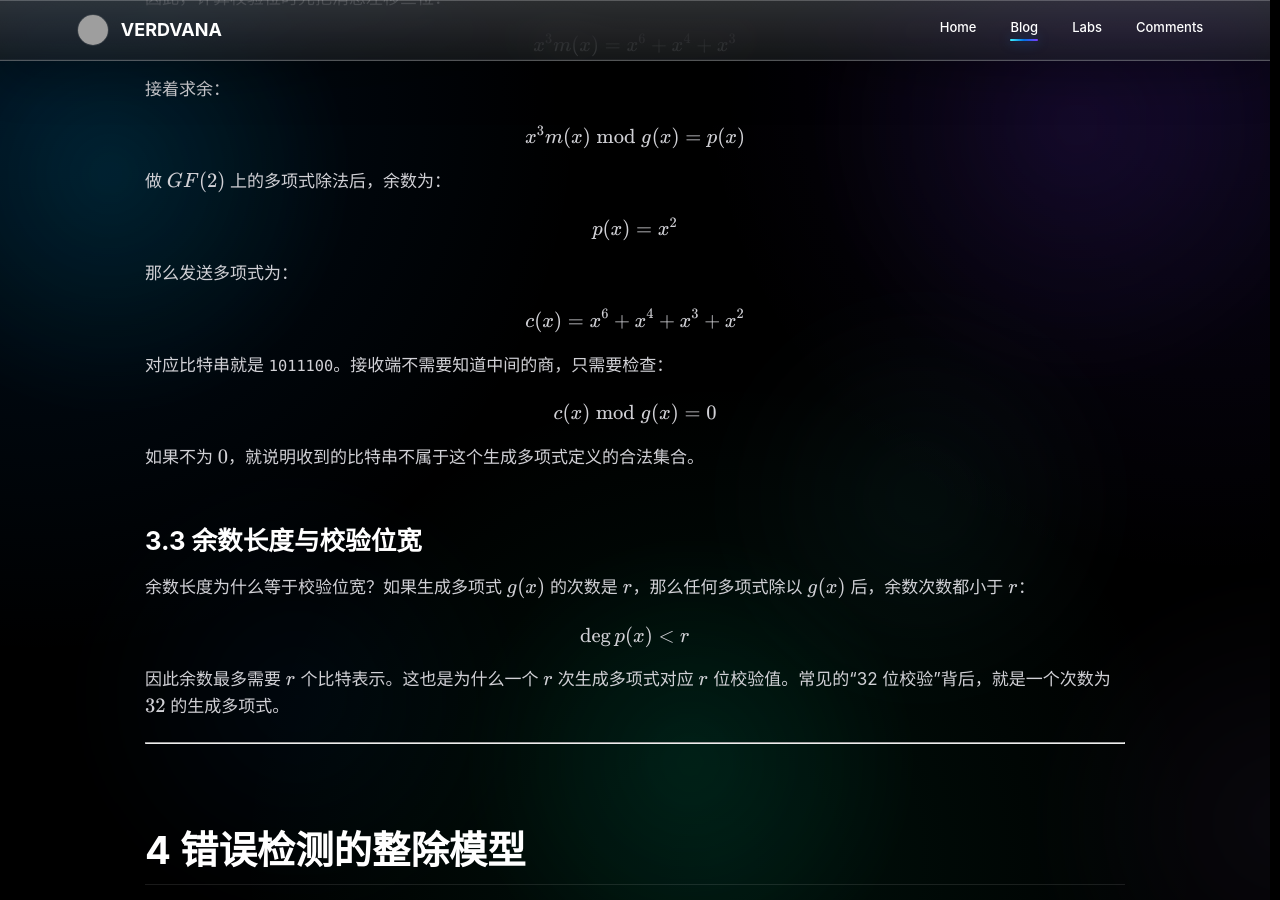
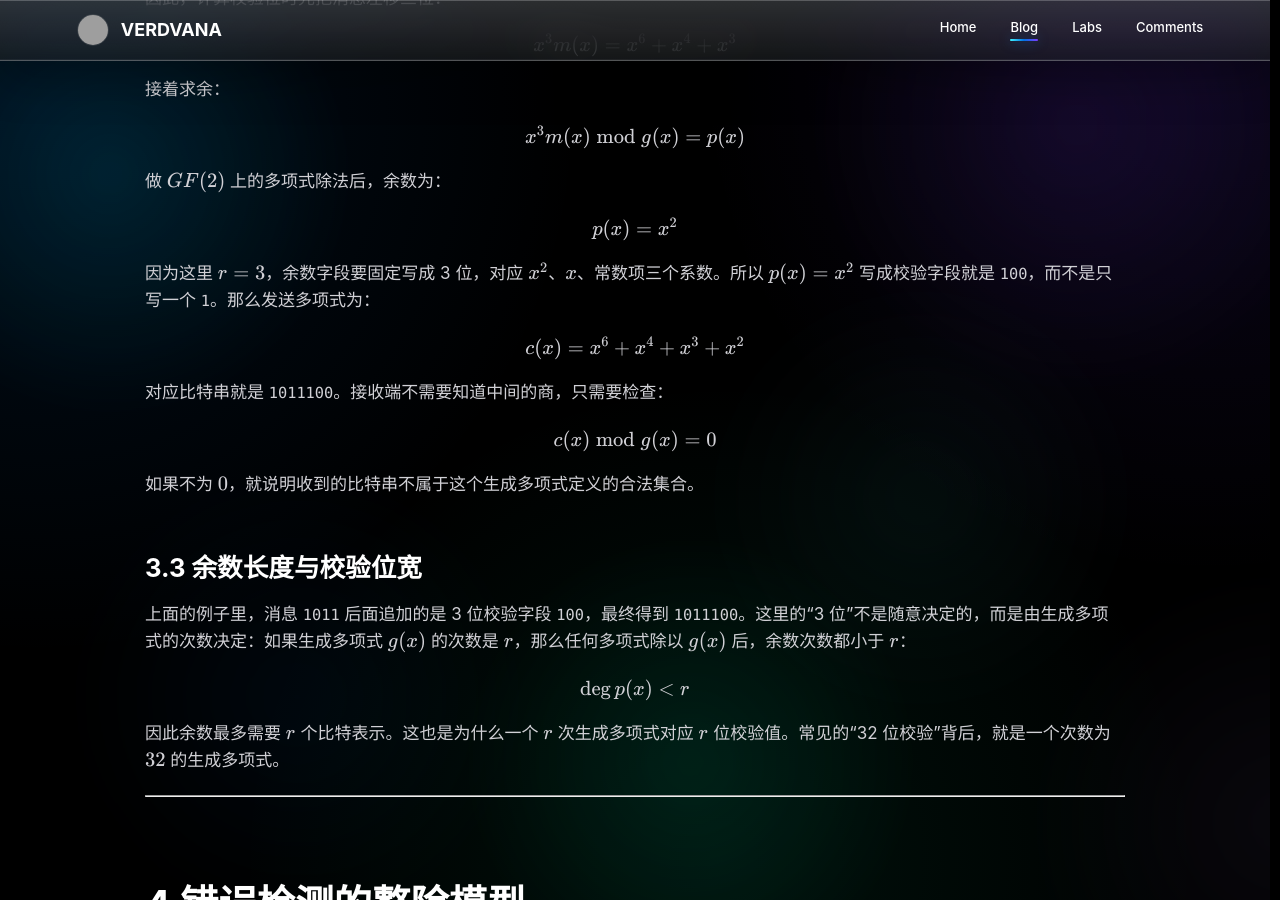
Before and after one commit to Verdvana/Verdvana.github.io, a Jekyll site: the page built from _posts/2026-06-12-finite-field-generator-polynomial.md, in a window 1280 px wide and 900 px high, scrolled down 5188 px. Built offline with Jekyll 4.4.1, drawn with Linux system fonts in a browser that asks for light colours; comment, search, counter and statistics services are not loaded; grey boxes are pictures that could not be loaded.

Commit message:
Clarify CRC remainder width in example

```diff
--- a/_posts/2026-06-12-finite-field-generator-polynomial.md
+++ b/_posts/2026-06-12-finite-field-generator-polynomial.md
@@ -202,7 +202,7 @@ $$
 p(x) = x^2
 $$
 
-那么发送多项式为：
+因为这里 $r=3$，余数字段要固定写成 3 位，对应 $x^2$、$x$、常数项三个系数。所以 $p(x)=x^2$ 写成校验字段就是 `100`，而不是只写一个 `1`。那么发送多项式为：
 
 $$
 c(x) = x^6 + x^4 + x^3 + x^2
@@ -218,7 +218,7 @@ $$
 
 ### 3.3 余数长度与校验位宽
 
-余数长度为什么等于校验位宽？如果生成多项式 $g(x)$ 的次数是 $r$，那么任何多项式除以 $g(x)$ 后，余数次数都小于 $r$：
+上面的例子里，消息 `1011` 后面追加的是 3 位校验字段 `100`，最终得到 `1011100`。这里的“3 位”不是随意决定的，而是由生成多项式的次数决定：如果生成多项式 $g(x)$ 的次数是 $r$，那么任何多项式除以 $g(x)$ 后，余数次数都小于 $r$：
 
 $$
 \deg p(x) < r
```
